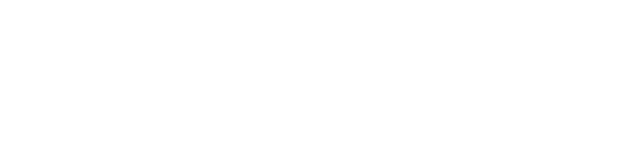
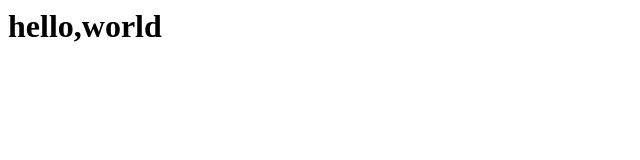
Before and after one commit to thinkingcoder/thinkingcoder.github.io, a plain HTML site: page index.html in a window 1280 px wide. Shown: the whole page, without its empty margins (0-640 px from the left). Drawn offline with Linux system fonts and the light colour scheme.

Commit message:
bug fix for index.html

```diff
--- a/index.html
+++ b/index.html
@@ -2,6 +2,6 @@
     <head>
     </head>
     <body>
-        <img href="yueduzhe.jpg" />
+        <h1>hello,world</h1>
     </body>
 </html>
```
